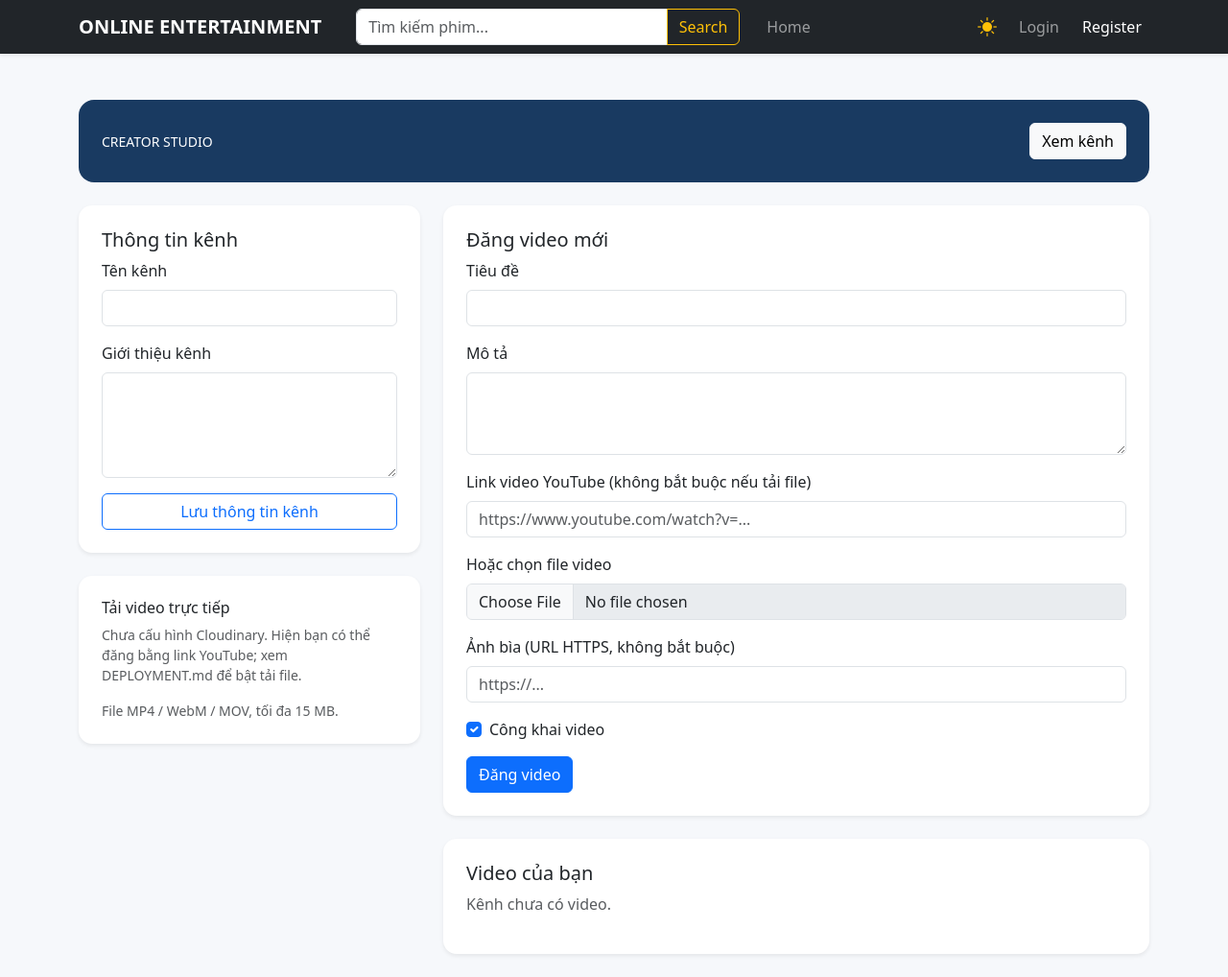
After one commit to zCelestiaI/OnlineEntertainmentProj, a Java web app: page /views/user/studio.jsp in a window 1280 px wide. The commit adds this page. Shown: the whole page at 96% size. Run offline with Tomcat 11, a stand-in JSP engine, Linux system fonts and the light colour scheme; the template is opened without the code that fills it, so the values that code supplies are empty.

Commit message:
feat: add creator studio, public channel and dual-source video pages

```diff
--- /dev/null
+++ b/src/main/webapp/views/user/studio.jsp
@@ -0,0 +1,55 @@
+<%@ page contentType="text/html;charset=UTF-8" language="java" %>
+<%@ taglib prefix="c" uri="jakarta.tags.core" %>
+<!doctype html><html lang="vi"><head><meta charset="UTF-8"><meta name="viewport" content="width=device-width, initial-scale=1">
+<title>Creator Studio</title><link href="https://cdn.jsdelivr.net/npm/bootstrap@5.3.7/dist/css/bootstrap.min.css" rel="stylesheet">
+<link rel="stylesheet" href="https://cdn.jsdelivr.net/npm/bootstrap-icons@1.10.0/font/bootstrap-icons.css">
+<style>body{background:#f6f8fb}.card{border:0;border-radius:14px}.hero{background:#193a61;color:white;border-radius:16px}.thumb{width:110px;height:65px;object-fit:cover;border-radius:8px}</style>
+</head><body><jsp:include page="../layout/menu.jsp"/><main class="container py-4">
+<div class="hero p-4 mb-4 d-flex justify-content-between align-items-center"><div><div class="small text-uppercase">Creator Studio</div>
+<h1 class="h3 mb-0"><c:out value="${owner.displayChannelName}"/></h1></div>
+<a class="btn btn-light" href="${pageContext.request.contextPath}/channel?id=${owner.id}">Xem kênh</a></div>
+<c:if test="${param.success eq '1'}"><div class="alert alert-success">Đã lưu thay đổi.</div></c:if>
+<c:if test="${not empty error}"><div class="alert alert-danger"><c:out value="${error}"/></div></c:if>
+<div class="row g-4"><aside class="col-lg-4"><div class="card shadow-sm p-4 mb-4">
+<h2 class="h5">Thông tin kênh</h2>
+<form method="post" action="${pageContext.request.contextPath}/studio">
+<input type="hidden" name="action" value="channel">
+<label class="form-label">Tên kênh</label>
+<input class="form-control mb-3" name="channelName" maxlength="100" required value="<c:out value='${owner.displayChannelName}'/>">
+<label class="form-label">Giới thiệu kênh</label>
+<textarea class="form-control mb-3" name="channelDescription" maxlength="500" rows="4"><c:out value="${owner.channelDescription}"/></textarea>
+<button class="btn btn-outline-primary w-100">Lưu thông tin kênh</button></form></div>
+<div class="card shadow-sm p-4"><h2 class="h6">Tải video trực tiếp</h2>
+<c:choose><c:when test="${cloudinaryConfigured}"><span class="badge text-bg-success">Cloudinary đã kết nối</span></c:when>
+<c:otherwise><p class="small text-muted">Chưa cấu hình Cloudinary. Hiện bạn có thể đăng bằng link YouTube; xem DEPLOYMENT.md để bật tải file.</p></c:otherwise></c:choose>
+<p class="small text-muted mb-0">File MP4 / WebM / MOV, tối đa 15 MB.</p></div></aside>
+<div class="col-lg-8"><section class="card shadow-sm p-4 mb-4">
+<div class="d-flex justify-content-between align-items-center"><h2 class="h5">${empty editing ? 'Đăng video mới' : 'Chỉnh sửa video'}</h2>
+<c:if test="${not empty editing}"><a href="${pageContext.request.contextPath}/studio" class="btn btn-sm btn-light">Hủy sửa</a></c:if></div>
+<form method="post" action="${pageContext.request.contextPath}/studio" enctype="multipart/form-data">
+<input type="hidden" name="action" value="save"><input type="hidden" name="id" value="<c:out value='${editing.id}'/>">
+<label class="form-label">Tiêu đề</label><input class="form-control mb-3" name="title" maxlength="255" required value="<c:out value='${editing.title}'/>">
+<label class="form-label">Mô tả</label><textarea class="form-control mb-3" name="description" maxlength="20000" rows="3"><c:out value="${editing.description}"/></textarea>
+<label class="form-label">Link video YouTube (không bắt buộc nếu tải file)</label>
+<input class="form-control mb-3" type="url" name="youtubeUrl" placeholder="https://www.youtube.com/watch?v=...">
+<label class="form-label">Hoặc chọn file video</label>
+<input class="form-control mb-3" type="file" name="videoFile" accept="video/mp4,video/webm,video/quicktime" ${cloudinaryConfigured ? '' : 'disabled'}>
+<label class="form-label">Ảnh bìa (URL HTTPS, không bắt buộc)</label><input class="form-control mb-3" type="url" name="poster" maxlength="255" placeholder="https://..." value="<c:out value='${editing.poster}'/>">
+<label class="form-check mb-3"><input class="form-check-input" type="checkbox" name="active" ${empty editing or editing.active ? 'checked' : ''}> <span class="form-check-label">Công khai video</span></label>
+<button class="btn btn-primary" type="submit">${empty editing ? 'Đăng video' : 'Lưu thay đổi'}</button>
+<c:if test="${not empty editing}"><span class="small text-muted ms-2">Không nhập nguồn mới để giữ video hiện tại.</span></c:if>
+</form></section>
+<section class="card shadow-sm p-4"><h2 class="h5">Video của bạn</h2>
+<c:if test="${empty videos}"><p class="text-muted">Kênh chưa có video.</p></c:if>
+<c:forEach var="v" items="${videos}"><div class="d-flex gap-3 align-items-center py-3 border-bottom">
+<c:choose><c:when test="${not empty v.poster}"><img class="thumb" src="<c:out value='${v.poster}'/>" alt=""></c:when>
+<c:otherwise><img class="thumb" src="${pageContext.request.contextPath}/assets/img/video-placeholder.svg" alt=""></c:otherwise></c:choose>
+<div class="flex-grow-1"><div class="fw-semibold"><c:out value="${v.title}"/></div>
+<div class="small text-muted">${v.views} lượt xem · ${v.active ? 'Công khai' : 'Riêng tư'}</div>
+<a class="small" href="${pageContext.request.contextPath}/video?id=${v.id}">Xem video</a></div>
+<a class="btn btn-sm btn-outline-primary" href="${pageContext.request.contextPath}/studio?edit=${v.id}">Sửa</a>
+<form method="post" action="${pageContext.request.contextPath}/studio" onsubmit="return confirm('Xóa video này?')">
+<input type="hidden" name="action" value="delete"><input type="hidden" name="id" value="<c:out value='${v.id}'/>">
+<button class="btn btn-sm btn-outline-danger">Xóa</button></form></div></c:forEach></section></div></div></main>
+<script src="https://cdn.jsdelivr.net/npm/bootstrap@5.3.7/dist/js/bootstrap.bundle.min.js"></script>
+</body></html>
```
Also changed, not shown: src/main/webapp/views/user/channel.jsp (added, +22 -0 lines), src/main/webapp/views/user/detail.jsp (+23 -107 lines), src/main/webapp/views/user/home.jsp (+22 -69 lines), src/main/webapp/assets/img/video-placeholder.svg (added).
